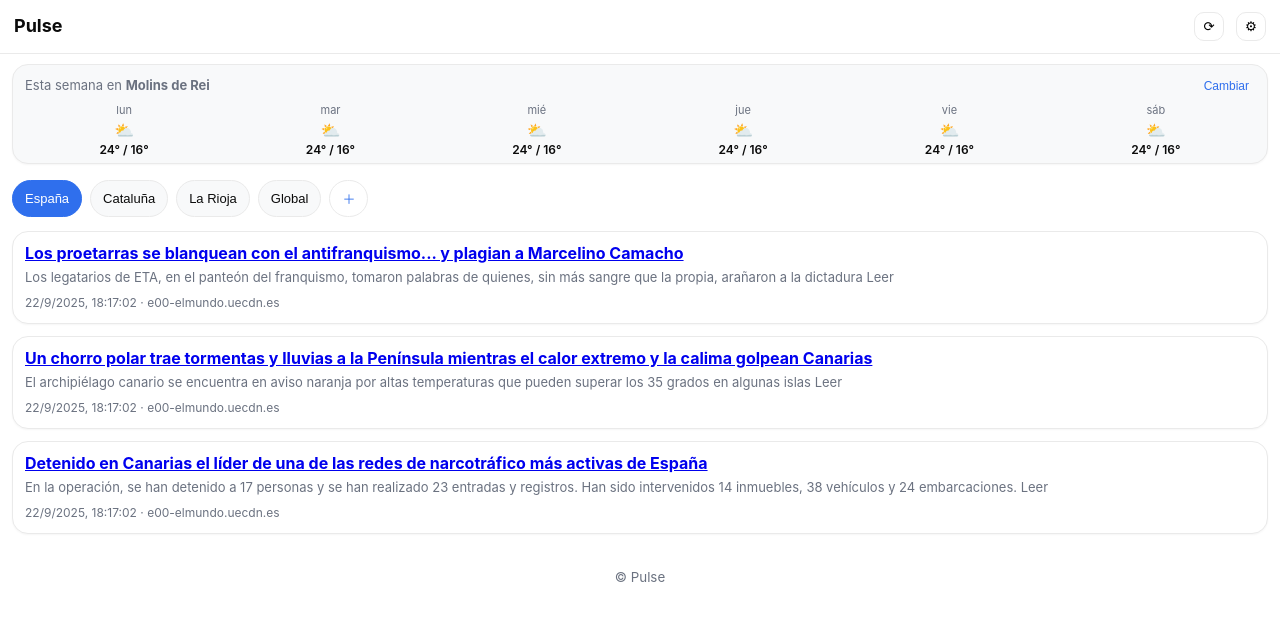
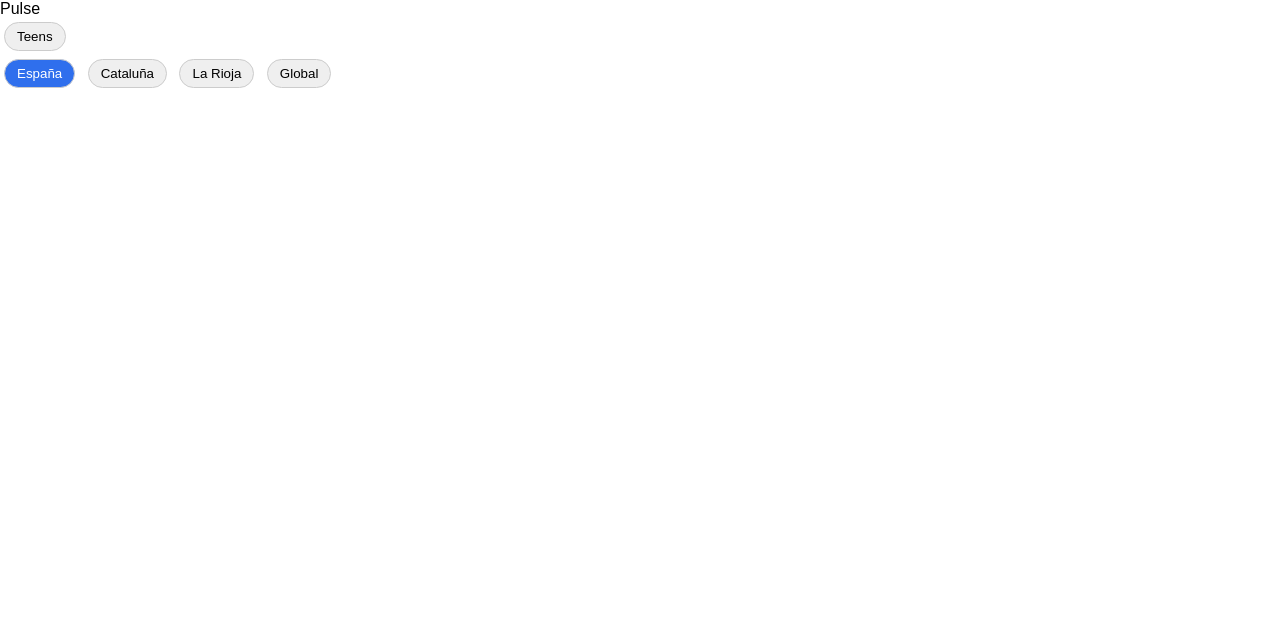
Before and after one commit to davidvazquez74/pulse, a plain HTML site: page index.html in a window 1280 px wide. Drawn offline with Linux system fonts and the light colour scheme; no server answers.

Commit message:
Add files via upload

```diff
--- a/data/latest.json
+++ b/data/latest.json
@@ -1,132 +1 @@
-{
-  "updated_at": "2025-09-22T18:17:03Z",
-  "version": "live",
-  "cataluna": [
-    {
-      "title": "El Meteocat pone fecha al fin de la ola de calor que abrasa Catalunya",
-      "summary": "En plena canícula por la ola de calor, las altas temperaturas siguen sin dar tregua en Catalunya. No solo eso, sino que la bolsa de aire africano que abrasa España se mantendrá sobre la Península unos días más. Las masas de aire cálidas, de unos 24 C a 1.500 metros de altura, harán subir la temperatura notablemente y no se descarta que el mercurio bata nuevos récords durante el fin de semana.Seguir leyendo....",
-      "url": "https://www.elperiodico.com/es/tiempo/20250815/meteocat-ola-de-calor-barcelona-cataluna-dv-loc-120618760?utm_source=rss-noticias&amp;utm_medium=feed&amp;utm_campaign=catalunya",
-      "source": "www.elperiodico.com",
-      "published_at": "2025-09-22T18:17:01.656079+00:00",
-      "img": "",
-      "location": "Cataluña",
-      "category": "otros"
-    },
-    {
-      "title": "¿Qué supermercados están abiertos hoy, 15 de agosto, en Barcelona y resto de Catalunya? Horario de Lidl, Mercadona y resto de centros",
-      "summary": "El 15 de agosto, festividad de la Asunción de la Virgen, es uno de los festivos más señalados del calendario en España y Catalunya. Este año, además, cae en viernes, lo que permite a muchos españoles disfrutar de un puente de verano. Seguir leyendo....",
-      "url": "https://www.elperiodico.com/es/catalunya/20250815/barcelona-supermercados-abiertos-15-agosto-mercadona-carrefour-dv-loc-120623458?utm_source=rss-noticias&amp;utm_medium=feed&amp;utm_campaign=catalunya",
-      "source": "www.elperiodico.com",
-      "published_at": "2025-09-22T18:17:01.656067+00:00",
-      "img": "",
-      "location": "Cataluña",
-      "category": "otros"
-    },
-    {
-      "title": "El origen casi secreto de la crema catalana: un error en un convento medieval",
-      "summary": "La gastronomía catalana es reconocida a nivel mundial por su rica diversidad, tradición y sabores mediterráneos. Seguir leyendo....",
-      "url": "https://www.elperiodico.com/es/catalunya/20250815/crema-catalana-origen-cataluna-platos-tipicos-postres-gastronomia-dv-loc-120525396?utm_source=rss-noticias&amp;utm_medium=feed&amp;utm_campaign=catalunya",
-      "source": "www.elperiodico.com",
-      "published_at": "2025-09-22T18:17:01.656056+00:00",
-      "img": "",
-      "location": "Cataluña",
-      "category": "otros"
-    }
-  ],
-  "espana": [
-    {
-      "title": "Los proetarras se blanquean con el antifranquismo... y plagian a Marcelino Camacho",
-      "summary": "Los legatarios de ETA, en el panteón del franquismo, tomaron palabras de quienes, sin más sangre que la propia, arañaron a la dictadura Leer",
-      "url": "https://www.elmundo.es/espana/2025/09/19/68cc6d91e9cf4ae9608b45d7.html",
-      "source": "e00-elmundo.uecdn.es",
-      "published_at": "2025-09-22T18:17:02.202550+00:00",
-      "img": "",
-      "location": "ES",
-      "category": "otros"
-    },
-    {
-      "title": "Un chorro polar trae tormentas y lluvias a la Península mientras el calor extremo y la calima golpean Canarias",
-      "summary": "El archipiélago canario se encuentra en aviso naranja por altas temperaturas que pueden superar los 35 grados en algunas islas Leer",
-      "url": "https://www.elmundo.es/espana/2025/09/19/68ccf5f8e4d4d84a268b458e.html",
-      "source": "e00-elmundo.uecdn.es",
-      "published_at": "2025-09-22T18:17:02.202543+00:00",
-      "img": "",
-      "location": "ES",
-      "category": "otros"
-    },
-    {
-      "title": "Detenido en Canarias el líder de una de las redes de narcotráfico más activas de España",
-      "summary": "En la operación, se han detenido a  17 personas y se han realizado 23 entradas y registros. Han sido intervenidos 14 inmuebles, 38 vehículos y 24 embarcaciones. Leer",
-      "url": "https://www.elmundo.es/espana/2025/09/19/68cd0325e4d4d893508b4591.html",
-      "source": "e00-elmundo.uecdn.es",
-      "published_at": "2025-09-22T18:17:02.202536+00:00",
-      "img": "",
-      "location": "ES",
-      "category": "otros"
-    }
-  ],
-  "rioja": [
-    {
-      "title": "¿Existen asientos de avión más seguros que otros?",
-      "summary": "Pese a los titulares aparatosos, sigues teniendo más probabilidades de morir sobre una bicicleta que surcando los cielos",
-      "url": "https://www.larioja.com/vivir/tecnologia/existen-asientos-avion-seguros-20250903000503-ntrc.html",
-      "source": "www.larioja.com",
-      "published_at": "2025-09-22T18:17:02.726737+00:00",
-      "img": "",
-      "location": "La Rioja",
-      "category": "otros"
-    },
-    {
-      "title": "Estos son los 764 viticultores que recibirán ayudas para compensar las pérdidas",
-      "summary": "Se había solicitado ayuda, a través de la oficina virtual, para 1.307 parcelas de viñedo correspondientes a 784 beneficiaros",
-      "url": "https://www.larioja.com/lomejordelvinoderioja/764-viticultores-recibiran-ayudas-compensar-perdidas-20250912091751-nt.html",
-      "source": "www.larioja.com",
-      "published_at": "2025-09-22T18:17:02.726733+00:00",
-      "img": "",
-      "location": "La Rioja",
-      "category": "otros"
-    },
-    {
-      "title": "La Reina, como una profesora más en Rincón de Soto",
-      "summary": "Doña Letizia ha insistido en la importancia de la lectura durante su encuentro con los alumnos del CEIP Entresotos, donde ha inaugurado el curso escolar",
-      "url": "https://www.larioja.com/la-rioja/reina-letizia-profesora-rincon-soto-20250912134348-nt.html",
-      "source": "www.larioja.com",
-      "published_at": "2025-09-22T18:17:02.726729+00:00",
-      "img": "",
-      "location": "La Rioja",
-      "category": "otros"
-    }
-  ],
-  "global": [
-    {
-      "title": "Still Divided, a Syrian City Ruined in War Edges Back to Life",
-      "summary": "Battered by years of bombing and shelling, Deir al-Zour remains a frontline, even as its people struggle to rebuild.",
-      "url": "https://www.nytimes.com/2025/09/19/world/middleeast/syria-deir-al-zour.html",
-      "source": "rss.nytimes.com",
-      "published_at": "2025-09-22T18:17:03.072536+00:00",
-      "img": "",
-      "location": "global",
-      "category": "otros"
-    },
-    {
-      "title": "How China Stands to Gain as the U.S. Steps Away From the U.N.",
-      "summary": "U.S. funding cuts are straining the United Nations and giving Beijing an opening to strengthen its influence, at a fraction of the cost Washington once paid.",
-      "url": "https://www.nytimes.com/2025/09/19/world/asia/china-united-nations-trump.html",
-      "source": "rss.nytimes.com",
-      "published_at": "2025-09-22T18:17:03.072533+00:00",
-      "img": "",
-      "location": "global",
-      "category": "otros"
-    },
-    {
-      "title": "The Plot to Free the Nuns",
-      "summary": "The last of their order, they are now known for a dispute with the church they gave their lives to over where to live in retirement. And they wanted to stay home.",
-      "url": "https://www.nytimes.com/2025/09/19/world/europe/nuns-austria-sisters.html",
-      "source": "rss.nytimes.com",
-      "published_at": "2025-09-22T18:17:03.072529+00:00",
-      "img": "",
-      "location": "global",
-      "category": "otros"
-    }
-  ]
-}
+{"updated_at": "1970-01-01T00:00:00Z", "version": "seed", "cataluna": [], "espana": [], "rioja": [], "global": []}
--- a/index.html
+++ b/index.html
@@ -1,46 +1,23 @@
 <!doctype html>
 <html lang="es">
 <head>
-  <meta charset="utf-8" />
-  <meta name="viewport" content="width=device-width, initial-scale=1" />
-  <title>Pulse — Titulares con impacto</title>
-  <link rel="stylesheet" href="styles.css" />
-  <link rel="manifest" href="manifest.json" />
+  <meta charset="utf-8"/>
+  <meta name="viewport" content="width=device-width, initial-scale=1"/>
+  <title>Pulse</title>
+  <link rel="stylesheet" href="styles.css"/>
 </head>
-<body class="light">
-  <header class="app-header" role="banner">
+<body>
+  <header class="app-header">
     <div class="logo">Pulse</div>
-    <div class="actions">
-      <button id="refreshBtn" aria-label="Refrescar">⟳</button>
-      <button id="settingsBtn" aria-label="Ajustes">⚙</button>
-    </div>
+    <button id="teensToggle" class="chip chip--teens" aria-pressed="false">Teens</button>
   </header>
-
-  <!-- Weather widget -->
-  <section id="weather" class="wx-bar" aria-label="Tiempo semanal">
-    <div class="wx-head">
-      <span class="wx-title">Esta semana en <strong id="wx-city">Detectando…</strong></span>
-      <button id="wx-change" class="wx-link" aria-label="Cambiar ciudad" type="button">Cambiar</button>
-    </div>
-    <div id="wx-days" class="wx-days" role="list"></div>
-  </section>
-
-  <!-- Chips -->
-  <nav class="chips" aria-label="Categorías">
+  <nav class="chips">
     <button class="chip chip--active" data-cat="espana">España</button>
     <button class="chip" data-cat="cataluna">Cataluña</button>
     <button class="chip" data-cat="rioja">La Rioja</button>
     <button class="chip" data-cat="global">Global</button>
-    <button class="chip chip--add" id="manageCats" aria-label="Gestionar categorías">＋</button>
   </nav>
-
-  <main id="news" class="news" aria-live="polite"></main>
-
-  <footer class="app-footer">
-    <small>© Pulse</small>
-  </footer>
-
-  <script src="js/main.js" defer></script>
-  <script src="js/weather.js" defer></script>
+  <main id="news"></main>
+  <script src="js/main.js"></script>
 </body>
 </html>
--- a/js/main.js
+++ b/js/main.js
@@ -1,52 +1,14 @@
-// site/js/main.js — robust news renderer
-(async function () {
-  const newsEl = document.getElementById('news');
-  const chips = document.querySelectorAll('.chip[data-cat]');
-
-  function empty(msg = 'Sin noticias (revisa /data/latest.json)') {
-    newsEl.innerHTML = `<div class="empty">${msg}</div>`;
-  }
-
-  function card(n) {
-    const a = document.createElement('article');
-    a.className = 'card';
-    a.innerHTML = `
-      <h3><a href="${n.url}" target="_blank" rel="noopener">${n.title || '(sin título)'}</a></h3>
-      <p>${n.summary || ''}</p>
-      <div class="meta">${n.published_at ? new Date(n.published_at).toLocaleString('es-ES') : ''}${n.source ? ' · ' + n.source : ''}</div>
-    `;
-    return a;
-  }
-
-  async function loadData() {
-    try {
-      const res = await fetch('/data/latest.json', { cache: 'no-store' });
-      if (!res.ok) throw new Error('HTTP ' + res.status);
-      const json = await res.json();
-      return { espana: [], cataluna: [], rioja: [], global: [], ...(json || {}) };
-    } catch (e) {
-      console.warn('No se pudo cargar /data/latest.json', e);
-      return { espana: [], cataluna: [], rioja: [], global: [] };
-    }
-  }
-
-  function render(cat, data) {
-    const list = (data[cat] || []).slice(0, 3);
-    newsEl.innerHTML = '';
-    if (!list.length) return empty();
-    list.forEach(n => newsEl.appendChild(card(n)));
-  }
-
-  const data = await loadData();
-  let current = 'espana';
-  render(current, data);
-
-  chips.forEach(c => c.addEventListener('click', () => {
-    chips.forEach(x => x.classList.remove('chip--active'));
-    c.classList.add('chip--active');
-    current = c.dataset.cat;
-    render(current, data);
-  }));
-
-  document.getElementById('refreshBtn')?.addEventListener('click', () => location.reload());
+(async function(){
+  const newsEl=document.getElementById('news');
+  const chips=document.querySelectorAll('.chip[data-cat]');
+  const teensBtn=document.getElementById('teensToggle');
+  let teens=localStorage.getItem('pulse_mode')==='teen';
+  function apply(){teensBtn.setAttribute('aria-pressed',teens?'true':'false');}
+  apply();
+  teensBtn.addEventListener('click',()=>{teens=!teens;localStorage.setItem('pulse_mode',teens?'teen':'adult');apply();render(cur,data);});
+  function card(n){const d=document.createElement('div');d.className='card';d.innerHTML=`<h3>${n.title}</h3><p>${teens?n.teen_impact:n.adult_impact}</p>`;return d;}
+  async function load(){try{const r=await fetch('data/latest.json',{cache:'no-store'});return await r.json();}catch{return {espana:[],cataluna:[],rioja:[],global:[]};}}
+  function render(cat,data){newsEl.innerHTML='';(data[cat]||[]).slice(0,3).forEach(n=>newsEl.appendChild(card(n)));}
+  const data=await load();let cur='espana';render(cur,data);
+  chips.forEach(c=>c.addEventListener('click',()=>{chips.forEach(x=>x.classList.remove('chip--active'));c.classList.add('chip--active');cur=c.dataset.cat;render(cur,data);}));
 })();
--- a/styles.css
+++ b/styles.css
@@ -1,39 +1 @@
-/* Base */
-*{box-sizing:border-box} html,body{margin:0;padding:0}
-:root{
-  --bg:#ffffff;--text:#0b0b0b;--muted:#6b7280;--accent:#2f6fed;
-  --bg-soft:#f8f9fa;--border:#eaeaea;--card:#fff;--shadow:0 1px 2px rgba(0,0,0,.04);
-}
-body{background:var(--bg);color:var(--text);font-family:Inter,system-ui,-apple-system,Segoe UI,Roboto,Arial,sans-serif;line-height:1.35}
-
-/* Header */
-.app-header{display:flex;justify-content:space-between;align-items:center;padding:12px 14px;position:sticky;top:0;background:var(--bg);border-bottom:1px solid var(--border);z-index:5}
-.logo{font-weight:700;font-size:18px}
-.actions button{background:transparent;border:1px solid var(--border);padding:6px 8px;border-radius:10px;margin-left:8px;cursor:pointer}
-
-/* Weather widget */
-.wx-bar{margin:10px 12px;padding:10px 12px;background:var(--bg-soft);border:1px solid var(--border);border-radius:16px;box-shadow:var(--shadow);max-height:100px}
-.wx-head{display:flex;justify-content:space-between;align-items:center;margin-bottom:6px}
-.wx-title{font-size:13px;color:var(--muted)}
-.wx-link{background:transparent;border:none;color:var(--accent);font-size:12px;cursor:pointer;padding:4px 6px;border-radius:8px}
-.wx-days{display:grid;grid-auto-flow:column;grid-auto-columns:1fr;gap:8px}
-.wx-col{display:flex;flex-direction:column;align-items:center;gap:4px}
-.wx-day{font-size:11px;color:var(--muted)}
-.wx-ico{font-size:16px;line-height:1}
-.wx-tmp{font-size:12px;font-weight:600}
-@media (max-width:420px){.wx-days{gap:6px}.wx-ico{font-size:15px}.wx-tmp{font-size:11px}}
-
-/* Chips */
-.chips{display:flex;gap:8px;overflow:auto;padding:6px 12px 2px 12px}
-.chip{border:1px solid var(--border);background:var(--bg-soft);padding:8px 12px;border-radius:999px;font-size:13px;color:var(--text);cursor:pointer;white-space:nowrap}
-.chip--active{background:var(--accent);color:#fff;border-color:var(--accent)}
-.chip--add{background:transparent;color:var(--accent)}
-
-/* News */
-.news{display:grid;gap:12px;padding:12px}
-.card{background:var(--card);border:1px solid var(--border);border-radius:16px;padding:12px;box-shadow:var(--shadow)}
-.card h3{margin:0 0 6px 0;font-size:16px;line-height:1.2}
-.card p{margin:0 0 8px 0;color:var(--muted);font-size:13px}
-.meta{font-size:12px;color:var(--muted)}
-.empty{padding:20px;text-align:center;color:var(--muted)}
-.app-footer{padding:20px 12px;color:var(--muted);text-align:center}
+body{font-family:sans-serif;margin:0;padding:0}.chip{margin:4px;padding:6px 12px;border-radius:999px;border:1px solid #ccc;cursor:pointer}.chip--active{background:#2f6fed;color:#fff}.chip--teens[aria-pressed='true']{background:#2f6fed;color:#fff}
```
